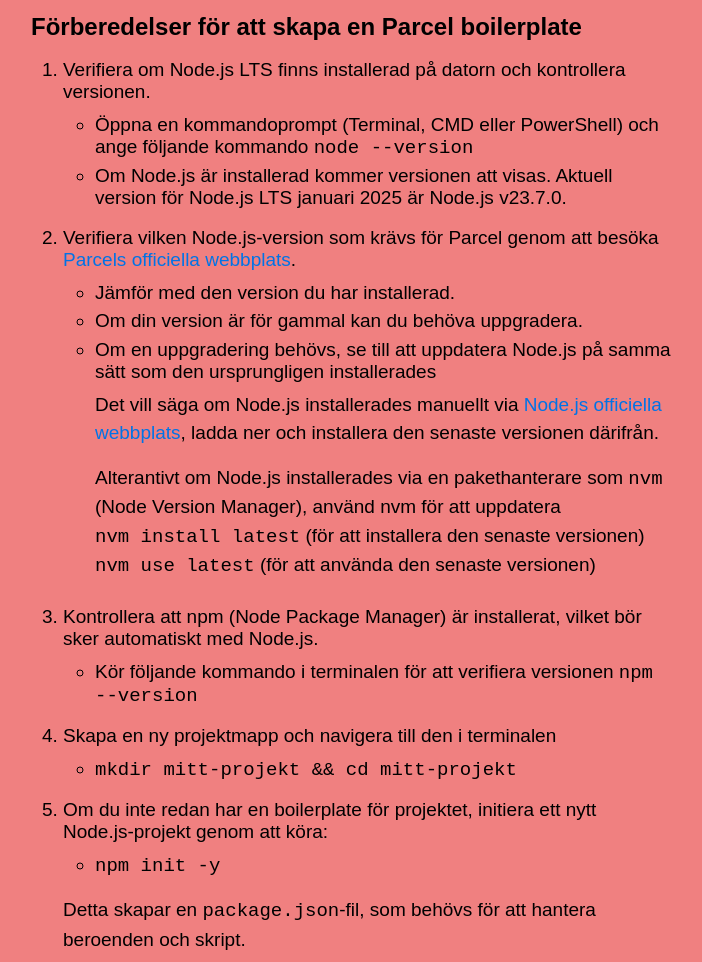
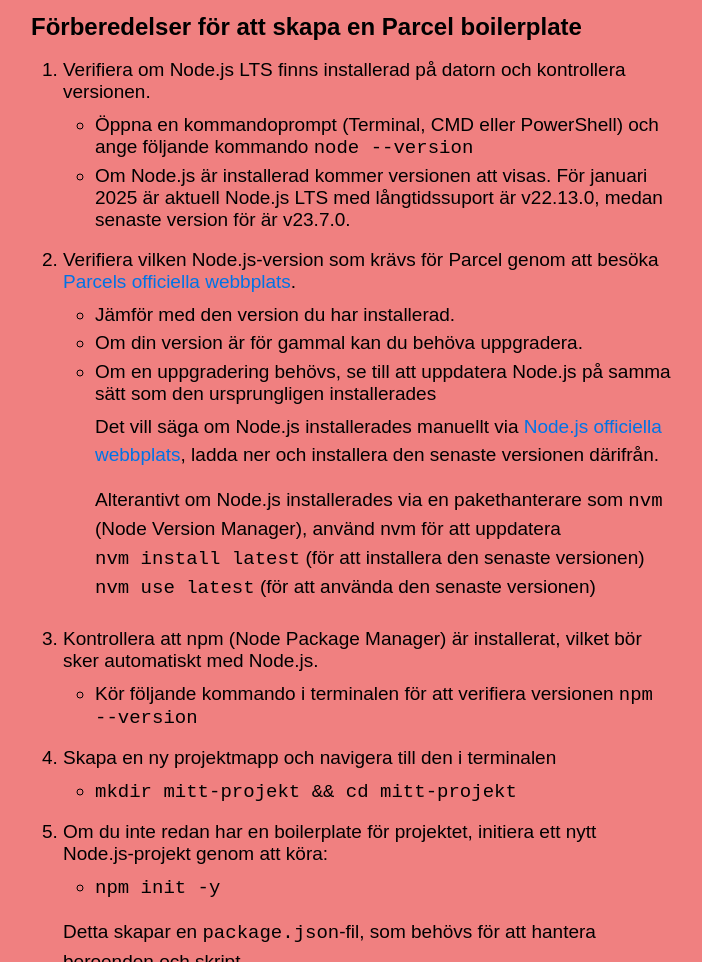
Before and after one commit to sarasjodin/boilerplate-sv_parcel-npm, a website built with Parcel: page src/process.html in a window 1280 px wide. Shown: the part 1352-2314 px from the top of the page, without its empty margins (289-991 px from the left). Built offline with nearby package versions, Linux system fonts and the light colour scheme.

Commit message:
added info about nodejs version

```diff
--- a/package.json
+++ b/package.json
@@ -19,8 +19,8 @@
   },
   "homepage": "https://github.com/sarasjodin/boilerplate-sv_parcel-npm#readme",
   "devDependencies": {
-    "parcel": "^2.13.3",
-    "prettier": "^3.4.2",
+    "parcel": "^2.14.0",
+    "prettier": "^3.5.3",
     "svgo": "^3.3.2"
   }
 }
--- a/src/process.html
+++ b/src/process.html
@@ -149,8 +149,9 @@
                   ange följande kommando <code>node --version</code>
                 </li>
                 <li>
-                  Om Node.js är installerad kommer versionen att visas. Aktuell
-                  version för Node.js LTS januari 2025 är Node.js v23.7.0.
+                  Om Node.js är installerad kommer versionen att visas. För
+                  januari 2025 är aktuell Node.js LTS med långtidssuport är
+                  v22.13.0, medan senaste version för är v23.7.0.
                 </li>
               </ul>
             </li>
```
Also changed, not shown: 2 other files.
